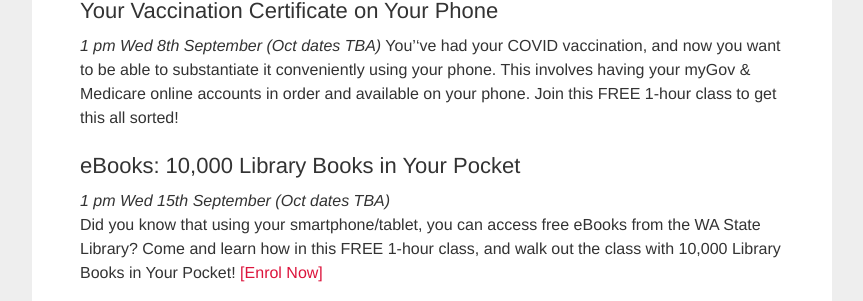
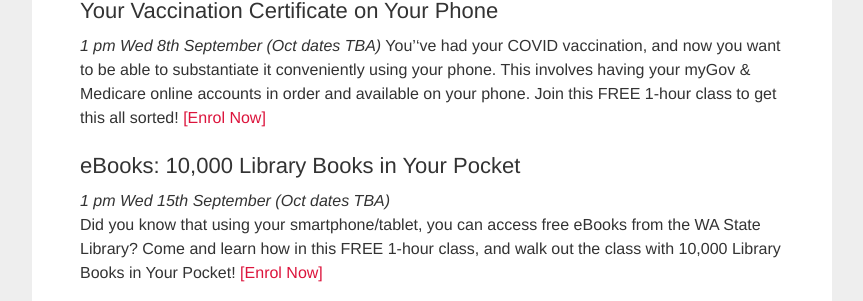
Before and after one commit to auxellbs/splconline.github.io, a Jekyll site: the page built from beconnected/index.md, in a window 1280 px wide and 900 px high, scrolled down 1237 px. Shown: the part 151-452 px from the top of the window, without its empty margins (208-1071 px from the left). Built offline with Jekyll 4.4.1, drawn with Linux system fonts in a browser that asks for light colours.

Commit message:
added vax cert course link

```diff
--- a/beconnected/index.md
+++ b/beconnected/index.md
@@ -33,7 +33,7 @@ Want to try a new way to get rid of your clutter? In this FREE 1-hour course you
 
 ### Your Vaccination Certificate on Your Phone
 *1 pm Wed 8th September (Oct dates TBA)*
-You''ve had your COVID vaccination, and now you want to be able to substantiate it conveniently using your phone. This involves having your myGov & Medicare online accounts in order and available on your phone. Join this FREE 1-hour class to get this all sorted!
+You''ve had your COVID vaccination, and now you want to be able to substantiate it conveniently using your phone. This involves having your myGov & Medicare online accounts in order and available on your phone. Join this FREE 1-hour class to get this all sorted! [[Enrol Now]](https://classmanager.com.au/cbin/admin.php?Action=courses&single_course_id=1433&organisation_name=splc&from=org_home){:target="_blank"}
 
 ### eBooks: 10,000 Library Books in Your Pocket
 *1 pm Wed 15th September (Oct dates TBA)*
```
